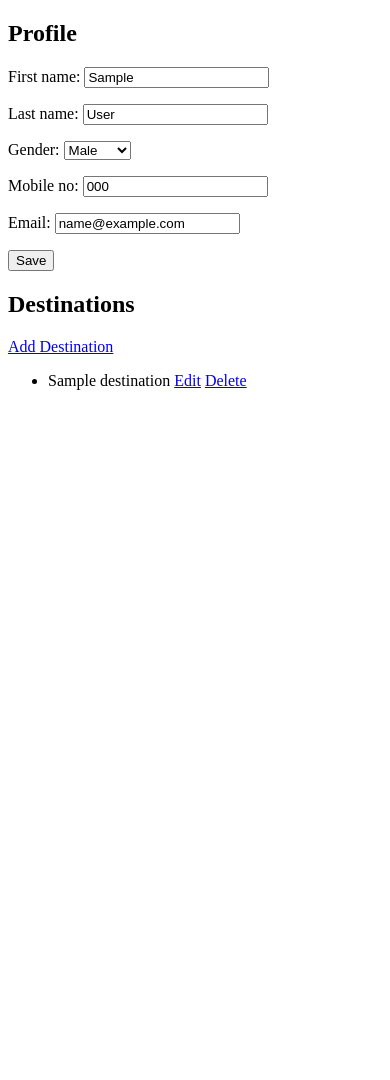
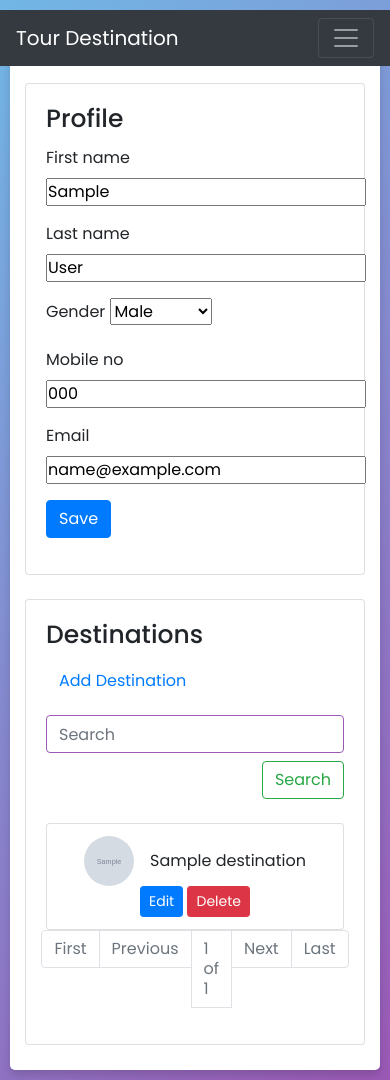
Before and after one commit to vivek10v/tourist_destinations, a Django app: page /profile/ in a window 390 px wide. Before the commit the page ends 390 px from the top, so only its background shows below. Run offline with Django 5.2, Linux system fonts and the light colour scheme; a user stored in the database is signed in; tables that the repository leaves empty hold one stand-in row (values such as "Sample post"); grey boxes marked "Sample" are stand-in pictures; some libraries are stand-ins or nearby versions.

Commit message:
recent changes

```diff
--- a/static/pstyle.css
+++ b/static/pstyle.css
@@ -8,7 +8,6 @@
 }
 
 body {
-  margin-top: 82vh;
   display: flex;
   justify-content: center;
   align-items: flex-start;
@@ -17,7 +16,7 @@ body {
 }
 
 .container {
-  max-width: 700px;
+  max-width: 800px;
   width: 100%;
   background-color: #fff;
   padding: 25px 30px;
@@ -25,7 +24,6 @@ body {
   box-shadow: 0 5px 10px rgba(0, 0, 0, 0.15);
   margin-top: 20px;
 }
-
 
 .card {
   margin-top: 20px;
@@ -68,7 +66,7 @@ body {
   border-color: #9b59b6;
 }
 
-@media (max-width: 584px) {
+@media (max-width: 768px) {
   .container {
     max-width: 100%;
   }
@@ -83,7 +81,7 @@ body {
   }
 }
 
-@media (max-width: 459px) {
+@media (max-width: 576px) {
   .navbar-nav {
     flex-direction: column;
   }
@@ -93,3 +91,30 @@ body {
     align-items: flex-start;
   }
 }
+
+.form-inline {
+  display: flex;
+  justify-content: flex-end;
+}
+
+.pagination {
+  justify-content: center;
+}
+
+.page-link {
+  color: #9b59b6;
+}
+
+.page-item.active .page-link {
+  background-color: #9b59b6;
+  border-color: #9b59b6;
+}
+
+.page-item.disabled .page-link {
+  color: #ccc;
+}
+
+.rounded-circle {
+  border-radius: 50%;
+  object-fit: cover;
+}
--- a/templates/base.html
+++ b/templates/base.html
@@ -20,14 +20,14 @@
 <html lang="en" dir="ltr">
 <head>
     <meta charset="UTF-8">
-    <title>{% block title %}My Profile{% endblock %}</title>
+    <title>{% block title %}Tour Destination{% endblock %}</title>
     <link rel="stylesheet" href="{% static 'pstyle.css' %}">
     <link rel="stylesheet" href="https://maxcdn.bootstrapcdn.com/bootstrap/4.5.2/css/bootstrap.min.css">
     <meta name="viewport" content="width=device-width, initial-scale=1.0">
 </head>
 <body>
-    <nav class="navbar navbar-expand-lg navbar-dark bg-dark">
-        <a class="navbar-brand" href="#">My Profile</a>
+    <nav class="navbar navbar-expand-lg navbar-dark bg-dark" style="width: 100vw; position: absolute">
+        <a class="navbar-brand" href="#">Tour Destination</a>
         <button class="navbar-toggler" type="button" data-toggle="collapse" data-target="#navbarNav" aria-controls="navbarNav" aria-expanded="false" aria-label="Toggle navigation">
             <span class="navbar-toggler-icon"></span>
         </button>
--- a/templates/profiles/profile.html
+++ b/templates/profiles/profile.html
@@ -1,4 +1,4 @@
-{% comment %} {% extends 'base.html' %}
+{% extends 'base.html' %}
 
 {% block title %}Profile{% endblock %}
 
@@ -9,7 +9,26 @@
         <form method="post">
             {% csrf_token %}
             <div class="form-row">
-                {{ profile_form.as_p }}
+                <div class="form-group col-md-6">
+                    <label for="first_name">First name</label>
+                    {{ profile_form.first_name }}
+                </div>
+                <div class="form-group col-md-6">
+                    <label for="last_name">Last name</label>
+                    {{ profile_form.last_name }}
+                </div>
+                <div class="form-group col-md-6">
+                    <label for="gender">Gender</label>
+                    {{ profile_form.gender }}
+                </div>
+                <div class="form-group col-md-6">
+                    <label for="mobile_no">Mobile no</label>
+                    {{ profile_form.mobile_no }}
+                </div>
+                <div class="form-group col-md-6">
+                    <label for="email">Email</label>
+                    {{ profile_form.email }}
+                </div>
             </div>
             <div class="form-group">
                 <button type="submit" class="btn btn-primary">Save</button>
@@ -18,29 +37,84 @@
     </div>
 </div>
 
-
 <div class="card mt-4">
     <div class="card-body">
-        <h5 class="card-title">Projects</h5>
-        <a href="{% url 'add_project' %}" class="btn btn-link">Add Project</a>
-        <ul class="list-group">
-            {% for project in projects %}
+        <h5 class="card-title">Destinations</h5>
+        <a href="{% url 'create_destination' %}" class="btn btn-link">Add Destination</a>
+
+        <form method="get" class="form-inline mb-3">
+            <input class="form-control mr-sm-2" type="search" name="search" value="" placeholder="Search" aria-label="Search">
+            <button class="btn btn-outline-success my-2 my-sm-0" type="submit">Search</button>
+        </form>
+
+        {% comment %} <ul class="list-group">
+            {% for destination in destinations %}
                 <li class="list-group-item d-flex justify-content-between align-items-center">
-                    {{ project.title }}: {{ project.description }}
+                    {{ destination.place_name }}
                     <div>
-                        <a href="{% url 'edit_project' project.pk %}" class="btn btn-sm btn-primary">Edit</a>
-                        <form action="{% url 'delete_project' project.pk %}" method="post" class="d-inline">
+
+                        <a href="{% url 'update_destination' destination.id %}" class="btn btn-sm btn-primary">Edit</a>
+                        <form action="{% url 'destination_delete' destination.id %}" method="post" class="d-inline">
                             {% csrf_token %}
                             <button type="submit" class="btn btn-sm btn-danger">Delete</button>
                         </form>
                     </div>
                 </li>
             {% endfor %}
+        </ul> {% endcomment %}
+
+        <ul class="list-group">
+            {% for destination in destination_page %}
+                <li class="list-group-item d-flex justify-content-between align-items-center">
+                    {% comment %} {{ destination.place_name }} {% endcomment %}
+                    <div class="d-flex align-items-center">
+                        {% if destination.image %}
+                            <img src="{{ destination.image.url }}" class="rounded-circle" width="50" height="50" alt="{{ destination.place_name }}">
+                        {% else %}
+                            <div class="rounded-circle bg-secondary text-white d-flex justify-content-center align-items-center" style="width: 50px; height: 50px;">N/A</div>
+                        {% endif %}
+                        <span class="ml-3">{{ destination.place_name }}</span>
+                    </div>
+                    <div>
+                        <a href="{% url 'update_destination' destination.id %}" class="btn btn-sm btn-primary">Edit</a>
+                        <form action="{% url 'destination_delete' destination.id %}" method="post" class="d-inline">
+                            {% csrf_token %}
+                            <button type="submit" class="btn btn-sm btn-danger">Delete</button>
+                        </form>
+                    </div>
+                </li>
+            {% empty %}
+                <li class="list-group-item">No destinations found.</li>
+            {% endfor %}
         </ul>
+
+    <nav aria-label="Page navigation example">
+            <ul class="pagination">
+                {% if destination_page.has_previous %}
+                    <li class="page-item"><a class="page-link" href="?page=1{% if query %}&q={{ query }}{% endif %}">First</a></li>
+                    <li class="page-item"><a class="page-link" href="?page={{ destination_page.previous_page_number }}{% if query %}&q={{ query }}{% endif %}">Previous</a></li>
+                {% else %}
+                    <li class="page-item disabled"><a class="page-link" href="#">First</a></li>
+                    <li class="page-item disabled"><a class="page-link" href="#">Previous</a></li>
+                {% endif %}
+
+                <li class="page-item disabled"><a class="page-link" href="#">{{ destination_page.number }} of {{ destination_page.paginator.num_pages }}</a></li>
+
+                {% if destination_page.has_next %}
+                    <li class="page-item"><a class="page-link" href="?page={{ destination_page.next_page_number }}{% if query %}&q={{ query }}{% endif %}">Next</a></li>
+                    <li class="page-item"><a class="page-link" href="?page={{ destination_page.paginator.num_pages }}{% if query %}&q={{ query }}{% endif %}">Last</a></li>
+                {% else %}
+                    <li class="page-item disabled"><a class="page-link" href="#">Next</a></li>
+                    <li class="page-item disabled"><a class="page-link" href="#">Last</a></li>
+                {% endif %}
+            </ul>
+        </nav>
     </div>
-</div> {% endcomment %}
+</div>
+{% endblock %}
 
-<!DOCTYPE html>
+
+{% comment %} <!DOCTYPE html>
 <html lang="en">
 <head>
     <meta charset="UTF-8">
@@ -60,12 +134,10 @@
         {% for destination in destinations %}
         <li>
             {{ destination.place_name }}
-            <a href="{% url 'destination_fetch' destination.id %}">Edit</a>
+            <a href="{% url 'update_destination' destination.id %}">Edit</a>
             <a href="{% url 'destination_delete' destination.id %}">Delete</a>
         </li>
         {% endfor %}
     </ul>
 </body>
-</html>
-
-{% comment %} {% endblock %} {% endcomment %}
+</html> {% endcomment %}
--- a/tourist_app/urls.py
+++ b/tourist_app/urls.py
@@ -13,7 +13,11 @@ urlpatterns = [
     path('delete/<int:pk>', DestinationDetailsDelete.as_view, name="delete-destination"),
 
     path('create_destination/', views.create_destination, name='create_destination'),
-    path('destination_fetch/<int:id>/', views.destination_fetch, name='destination_fetch'),
-    path('update_destination/<int:id>/', views.destination_update, name='update_destination'),
-    path('destination_delete/<int:id>', views.destination_delete, name='destination_delete'),
+    path('update_destination/<int:pk>/', views.destination_update, name='update_destination'),
+    path('destination_delete/<int:pk>/', views.destination_delete, name='destination_delete'),
+
+    # path('create_destination/', views.create_destination, name='create_destination'),
+    # path('destination_fetch/<int:id>/', views.destination_fetch, name='destination_fetch'),
+    # path('update_destination/<int:id>/', views.destination_update, name='update_destination'),
+    # path('destination_delete/<int:id>', views.destination_delete, name='destination_delete'),
 ]
--- a/tourist_app/views.py
+++ b/tourist_app/views.py
@@ -14,6 +14,8 @@ from django.contrib.auth.models import User
 from django.contrib import messages
 from .forms import *
 import requests
+from django.core.paginator import Paginator
+from django.db.models import Q
 
 # Create your views here.
 
@@ -100,102 +102,140 @@ def profile_view(request):
     else:
         profile_form = ProfileForm(instance=profile)
 
-    destinations = Destination.objects.all()
+    query = request.GET.get('search')
+    if query:
+        destinations = Destination.objects.filter(
+            Q(place_name__icontains=query)
+        )
+    else:
 
-    return render(request, 'profiles/profile.html', {'profile_form': profile_form, 'destinations': destinations})
+        destinations = Destination.objects.all()
+
+    paginator = Paginator(destinations, 5)
+    page_number = request.GET.get('page')
+    destination_page = paginator.get_page(page_number)
+
+    return render(request, 'profiles/profile.html', {
+        'profile_form': profile_form,
+        'destination_page': destination_page,
+        'query': query,
+    })
+
+    # return render(request, 'profiles/profile.html', {'profile_form': profile_form, 'destinations': destinations})
 
 def logout_view(request):
     auth_logout(request)
     return redirect('login')
 
+# def create_destination(request):
+#     if request.method == 'POST':
+#         form = DestinationForm(request.POST, request.FILES)
+#         if form.is_valid():
+#             try:
+#                 form.save()
+#                 api_url='http://127.0.0.1:8000/create/'
+#                 data=form.cleaned_data
+#                 print(data)
+
+#                 response = requests.post(api_url, data=data, files={'image':request.FILES['image']})
+#                 print(response.status_code)
+#                 if response.status_code == 404:
+#                     messages.success(request, 'Destination Added')
+#                     return redirect('profile')
+#                 else:
+#                     messages.error(request, f'Error{response.status_code}')
+#             except requests.RequestException as e:
+#                 messages.error(request, f'Error during API{str(e)}')
+#         else:
+#             messages.error(request, 'Form is not valid')
+
+#     else:
+#         form=DestinationForm()
+
+#     return render(request, 'profiles/create_destination.html', {'form':form})
+
+# def destination_fetch(request, id):
+#     api_url=f'http://127.0.0.1:8000/detail/{id}'
+#     response = requests.post(api_url)
+#     print(response.status_code)
+#     print(response)
+#     print(response.json())
+#     if response.status_code == 200:
+#         data =  response.json()
+#         return render(request, 'profiles/update_destination.html',{'destination':data})
+#     else:
+#         return HttpResponseNotFound("Destination not found")
+
+# def destination_delete(request, id):
+#     api_url=f'http://127.0.0.1:8000/delete/{id}'
+#     response = requests.post(api_url)
+#     print(response.status_code)
+#     if response.status_code == 200:
+#         print(f'Destion of {id} has been deleted')
+#     else:
+#         print(f'Failed to delete the destination {response.status_code}')
+
+#     return redirect('profile')
+
+# def destination_update(request, id):
+#     api_url = f'http://127.0.0.1:8000/update/{id}'
+
+#     if request.method == 'POST':
+#         form = DestinationForm(request.POST, request.FILES)
+#         if form.is_valid():
+#             try:
+#                 form.save()
+#                 data = form.cleaned_data
+#                 response = requests.get(api_url, data=data, files={'image': request.FILES['image']})
+#                 print(response.status_code)
+#                 if response.status_code == 200:
+#                     messages.success(request, 'Destination updated successfully')
+#                 else:
+#                     messages.error(request, f'Failed to update destination. Status code: {response.status_code}')
+#             except requests.RequestException as e:
+#                 messages.error(request, f'Error during API request: {str(e)}')
+#         else:
+#             messages.error(request, 'Form is not valid')
+#     else:
+#         response = requests.get(api_url)
+#         if response.status_code == 200:
+#             data = response.json()
+#             form = DestinationForm(initial=data)
+#         else:
+#             messages.error(request, f'Failed to fetch destination details. Status code: {response.status_code}')
+#             return redirect('profile')
+
+#     return render(request, 'profiles/update_destination.html', {'form': form, 'id': id})
+
 def create_destination(request):
     if request.method == 'POST':
         form = DestinationForm(request.POST, request.FILES)
         if form.is_valid():
-            try:
-                form.save()
-                api_url='http://127.0.0.1:8000/create/'
-                data=form.cleaned_data
-                print(data)
+            project = form.save(commit=False)
+            project.user = request.user
+            project.save()
+            return redirect('profile')
+    else:
+        form = DestinationForm()
 
-                response = requests.post(api_url, data=data, files={'image':request.FILES['image']})
-                print(response.status_code)
-                if response.status_code == 404:
-                    messages.success(request, 'Destination Added')
-                    return redirect('profile')
-                else:
-                    messages.error(request, f'Error{response.status_code}')
-            except requests.RequestException as e:
-                messages.error(request, f'Error during API{str(e)}')
-        else:
-            messages.error(request, 'Form is not valid')
+    return render(request, 'profiles/create_destination.html', {'form': form})
 
+
+def destination_update(request, pk):
+    destination = get_object_or_404(Destination, pk=pk)
+    if request.method == 'POST':
+        form = DestinationForm(request.POST, request.FILES, instance=destination)
+        if form.is_valid():
+            form.save()
+            return redirect('profile')
     else:
-        form=DestinationForm()
+        form = DestinationForm(instance=destination)
+    return render(request, 'profiles/update_destination.html', {'form': form})
 
-    return render(request, 'profiles/create_destination.html', {'form':form})
 
-def destination_fetch(request, id):
-    api_url=f'http://127.0.0.1:8000/detail/{id}'
-    response = requests.post(api_url)
-    print(response.status_code)
-    print(response)
-    print(response.json())
-    if response.status_code == 200:
-        data =  response.json()
-        return render(request, 'profiles/update_destination.html',{'destination':data})
-    else:
-        return HttpResponseNotFound("Destination not found")
-
-def destination_delete(request, id):
-    api_url=f'http://127.0.0.1:8000/delete/{id}'
-    response = requests.post(api_url)
-    print(response.status_code)
-    if response.status_code == 200:
-        print(f'Destion of {id} has been deleted')
-    else:
-        print(f'Failed to delete the destination {response.status_code}')
-
-    return redirect('profile')
-
-def destination_update(request, id):
-    api_url = f'http://127.0.0.1:8000/update/{id}'
-
+def destination_delete(request, pk):
+    destination = get_object_or_404(Destination, pk=pk)
     if request.method == 'POST':
-        form = DestinationForm(request.POST, request.FILES)
-        if form.is_valid():
-            try:
-                form.save()
-                data = form.cleaned_data
-                response = requests.get(api_url, data=data, files={'image': request.FILES['image']})
-                print(response.status_code)
-                if response.status_code == 200:
-                    messages.success(request, 'Destination updated successfully')
-                else:
-                    messages.error(request, f'Failed to update destination. Status code: {response.status_code}')
-            except requests.RequestException as e:
-                messages.error(request, f'Error during API request: {str(e)}')
-        else:
-            messages.error(request, 'Form is not valid')
-    else:
-        response = requests.get(api_url)
-        if response.status_code == 200:
-            data = response.json()
-            form = DestinationForm(initial=data)
-        else:
-            messages.error(request, f'Failed to fetch destination details. Status code: {response.status_code}')
-            return redirect('profile')
-
-    return render(request, 'profiles/update_destination.html', {'form': form, 'id': id})
-
-# def destination_fetch(request, id):
-#     destination = get_object_or_404(Destination, id=id)
-#     if request.method == 'POST':
-#         form = DestinationForm(request.POST, request.FILES, instance=destination)
-#         if form.is_valid():
-#             form.save()
-#             return redirect('profile')
-#     else:
-#         form = DestinationForm(instance=destination)
-
-#     return render(request, 'profiles/update_destination.html', {'form': form})
+        destination.delete()
+        return redirect('profile')
+    return render(request, 'profiles/delete_destination.html', {'destination': destination})
```
Also changed, not shown: templates/profiles/create_destination.html (+17 -16 lines), templates/profiles/delete_destination.html (added, +14 -0 lines), templates/profiles/update_destination.html (+26 -16 lines).
